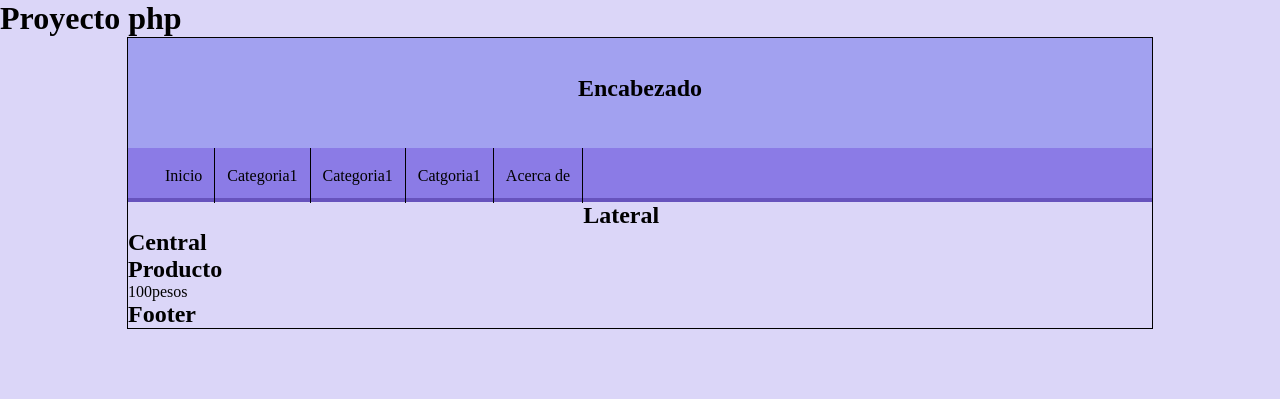
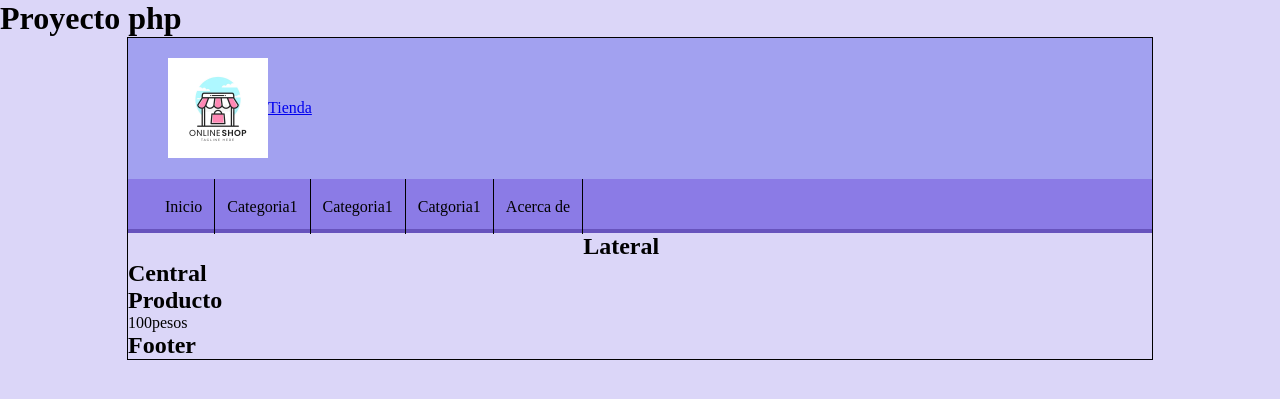
Before and after one commit to sofiabarreramontenegro26-tech/Pruebaphp, a PHP site: page / in a window 1280 px wide. Shown: the top 399 px of the page. Run offline with PHP 8.4, Linux system fonts and the light colour scheme.

Commit message:
Css con logo

```diff
--- a/index.html
+++ b/index.html
@@ -11,8 +11,12 @@
 
 <div id="container">
       <header id="header">
-          <h2>Encabezado</h2>
+          <div id="logo">
+            <img src="/img/logo..webp" alt="logo">
+            <a href="index.html">Tienda</a>
+          </div>
      </header>
+
      <nav id="menu">
         <ul>
           <li>
@@ -26,10 +30,10 @@
           </li>
            <li>
            <a href="#">Catgoria1</a>
-            <li>
+            </li><li>
            <a href="#">Acerca de</a>
           </li>
-          </li>
+
         </ul>
      </nav>
      <div id="content">
--- a/style.css
+++ b/style.css
@@ -12,12 +12,25 @@ body{
     border: 1px solid black;
 }
 #header{
-    height: 110px;
+    height: 141px;
     background-color: rgb(162, 161, 240);
     color: black;
     text-align: center;
     line-height: 100px;
+
 }
+
+#logo{
+    padding: 20px;
+    margin-left: 20px;
+    float: left;
+}
+
+#logo img{
+    float: left;
+    height: 100px;
+}
+
 #menu{
     background-color: rgb(139, 123, 230);
     color: black;
```
Also changed, not shown: img/logo..webp (added).
